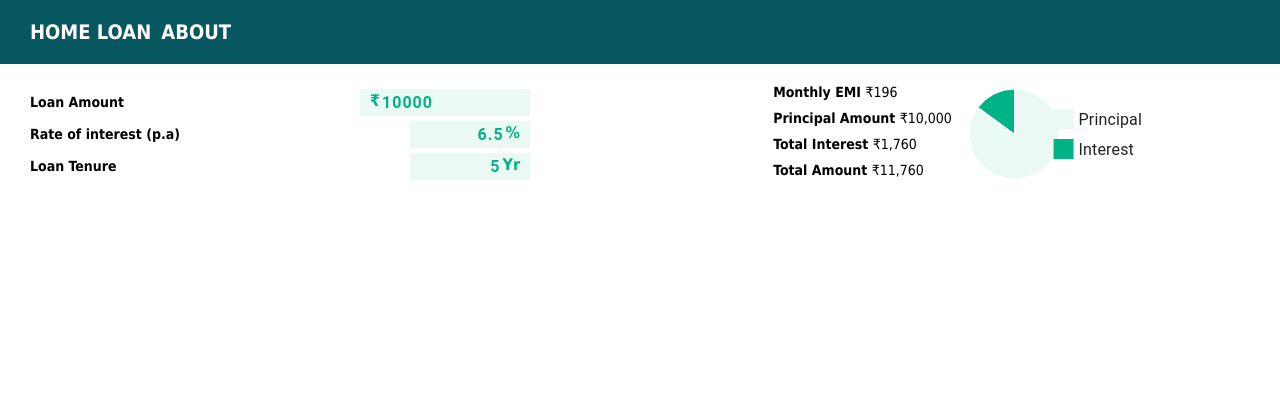
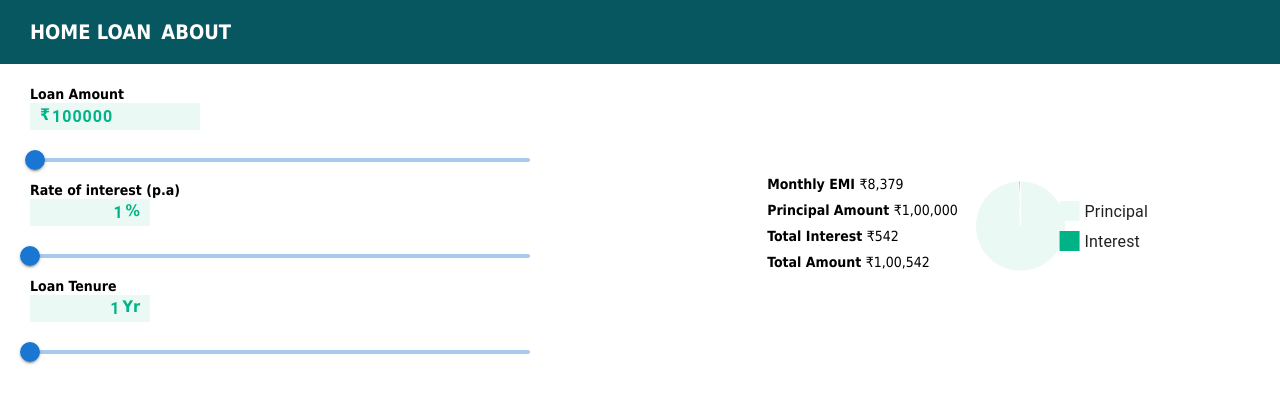
Before and after one commit to souryadeepRC/finance-portal, a React (Create React App) app: page /home-loan in a window 1280 px wide. Shown: the top 404 px of the page. Built offline with nearby package versions, Linux system fonts and the light colour scheme.

Commit message:
B-1-T-4 : total interest calculation- input slider add

```diff
--- a/src/pages/home-loan/home-loan-utils.ts
+++ b/src/pages/home-loan/home-loan-utils.ts
@@ -1,11 +1,183 @@
-export const calculateEMI = (loanAmount: number, interestRate: number, loanTenure: number): number => {
-    const tenureInMonth = loanTenure * 12;
-    if (interestRate === 0) {
-        return Math.round(loanAmount / tenureInMonth);
+// type
+import {
+  HomeLoanAmortizationType,
+  HomeLoanBreakupType,
+} from "src/store/home-loan-reducer/home-loan-types";
+
+export const calculateEMI = (
+  loanAmount: number,
+  interestRate: number,
+  loanTenure: number
+): HomeLoanBreakupType => {
+  const tenureInMonth: number = loanTenure * 12;
+  const monthlyRate: number = interestRate / (12 * 100);
+
+  const monthlyEmi: number =
+    (loanAmount * monthlyRate * Math.pow(1 + monthlyRate, tenureInMonth)) /
+    (Math.pow(1 + monthlyRate, tenureInMonth) - 1);
+
+  let remainingBalance: number = loanAmount;
+  let interestAmount: number = 0;
+  const amortizationDetails: HomeLoanAmortizationType[] = [];
+
+  for (; remainingBalance > 0; ) {
+    const interestPaid:number  = remainingBalance * monthlyRate;
+    const principalPaid:number  = monthlyEmi - interestPaid;
+    remainingBalance = remainingBalance - principalPaid;
+    amortizationDetails.push({
+      principalPaid,
+      interestPaid,
+      remainingBalance,
+    });
+
+    interestAmount += interestPaid;
+  }
+
+  return {
+    monthlyEmi,
+    amortizationDetails,
+    interestAmount,
+    totalAmount: loanAmount + interestAmount,
+  };
+};
+
+export const calculateLoanAmortization = (
+  loanAmount: number,
+  interestRate: number,
+  loanTenure: number,
+  monthlyEmi: number,
+  loanCreditDate: any,
+  loanEmiDate: any
+): any => {
+  const emiDay = 31;
+  let RemainingPrincipal = loanAmount;
+  let calMonth = 1;
+  let calYear = 2023;
+  let loanCreditDay = 1;
+  let loanCreditMonth = 1;
+  let loanCreditYear = 2023;
+  let partPeriodTotalInterestInMonth = [];
+  let emiPaid = [];
+  let prevPPI: any = {};
+  if (loanCreditDay > emiDay) {
+    const interestCalDay = new Date(
+      loanCreditYear,
+      loanCreditMonth,
+      0
+    ).getDate();
+
+    const beforeEmiInterest = 0;
+    const afterEmiDay = interestCalDay - loanCreditDay + 1; // 22;
+    const afterEmiInterest = Math.round(
+      RemainingPrincipal * (interestRate / 365) * (1 / 100) * afterEmiDay
+    );
+
+    partPeriodTotalInterestInMonth.push({
+      beforeEmiInterest,
+      afterEmiInterest,
+      total: beforeEmiInterest + afterEmiInterest,
+    });
+    RemainingPrincipal += afterEmiInterest;
+
+    console.log(` Month ${calMonth} \nINT : ${
+      beforeEmiInterest + afterEmiInterest
     }
-    const monthlyRate = interestRate / (12 * 100);
-    return Math.round(
-        (loanAmount * monthlyRate * Math.pow(1 + monthlyRate, tenureInMonth)) /
-        (Math.pow(1 + monthlyRate, tenureInMonth) - 1)
+        \n Balance : ${RemainingPrincipal}`);
+    prevPPI = {
+      beforeEmiInterest,
+      afterEmiInterest,
+      total: beforeEmiInterest + afterEmiInterest,
+    };
+  } else {
+    const interestCalDay = new Date(
+      loanCreditYear,
+      loanCreditMonth,
+      0
+    ).getDate();
+
+    const beforeEmiDay = emiDay - loanCreditDay; //9;
+    const afterEmiDay = interestCalDay - beforeEmiDay; // 22;
+    const beforeEmiAmount = RemainingPrincipal;
+
+    const beforeEmiInterest = Math.round(
+      beforeEmiAmount * (interestRate / 365) * (1 / 100) * beforeEmiDay
     );
+
+    const afterEmiAmount = beforeEmiAmount - monthlyEmi;
+    const afterEmiInterest =
+      afterEmiAmount > 0
+        ? Math.round(
+            afterEmiAmount * (interestRate / 365) * (1 / 100) * afterEmiDay
+          )
+        : 0;
+
+    partPeriodTotalInterestInMonth.push({
+      beforeEmiInterest,
+      afterEmiInterest,
+      total: beforeEmiInterest + afterEmiInterest,
+    });
+    RemainingPrincipal += beforeEmiInterest + afterEmiInterest - monthlyEmi;
+    console.log(` Month ${calMonth} \nINT : ${
+      beforeEmiInterest + afterEmiInterest
+    }
+        \n Balance : ${RemainingPrincipal}`);
+    emiPaid.push({
+      calMonth,
+      intPaid: beforeEmiInterest,
+      principalPaid: monthlyEmi - beforeEmiInterest,
+    });
+    prevPPI = {
+      beforeEmiInterest,
+      afterEmiInterest,
+      total: beforeEmiInterest + afterEmiInterest,
+    };
+  }
+  calYear = calMonth === 12 ? calYear + 1 : calYear;
+  calMonth = calMonth === 12 ? 1 : calMonth + 1;
+
+  for (let i = 0; RemainingPrincipal > 0; i++) {
+    const interestCalDay = new Date(calYear, calMonth, 0).getDate();
+
+    const beforeEmiDay = emiDay - 1; //9;
+    const afterEmiDay = interestCalDay - beforeEmiDay; // 22;
+    const beforeEmiAmount = RemainingPrincipal;
+
+    const beforeEmiInterest = Math.round(
+      beforeEmiAmount * (interestRate / 365) * (1 / 100) * beforeEmiDay
+    );
+    const afterEmiAmount = beforeEmiAmount - monthlyEmi;
+    const afterEmiInterest =
+      afterEmiAmount > 0
+        ? Math.round(
+            afterEmiAmount * (interestRate / 365) * (1 / 100) * afterEmiDay
+          )
+        : 0;
+
+    partPeriodTotalInterestInMonth.push({
+      beforeEmiInterest,
+      afterEmiInterest,
+      total: beforeEmiInterest + afterEmiInterest,
+    });
+    RemainingPrincipal += beforeEmiInterest + afterEmiInterest - monthlyEmi;
+
+    console.log(` Month ${calMonth} \nINT : ${
+      beforeEmiInterest + afterEmiInterest
+    }
+        \n EMI : ${monthlyEmi}
+        \n Balance : ${RemainingPrincipal}`);
+    const intPaid = prevPPI.afterEmiInterest + beforeEmiInterest;
+    emiPaid.push({
+      calMonth,
+      intPaid,
+      principalPaid: monthlyEmi - intPaid,
+    });
+    calYear = calMonth === 12 ? calYear + 1 : calYear;
+    calMonth = calMonth === 12 ? 1 : calMonth + 1;
+    prevPPI = {
+      beforeEmiInterest,
+      afterEmiInterest,
+      total: beforeEmiInterest + afterEmiInterest,
+    };
+  }
+  console.log(emiPaid);
 };
--- a/src/pages/home-loan/loan-breakup/LoanBreakup.tsx
+++ b/src/pages/home-loan/loan-breakup/LoanBreakup.tsx
@@ -1,7 +1,7 @@
 import { memo } from "react";
 import { useSelector } from "react-redux";
 // library
-import { PieChart  } from "@mui/x-charts/PieChart";
+import { PieChart } from "@mui/x-charts/PieChart";
 // selectors
 import {
   selectLoanAmount,
@@ -12,13 +12,8 @@ import {
 import { calculateEMI } from "../home-loan-utils";
 // styles
 import styles from "./LoanBreakup.module.scss";
+import { HomeLoanBreakupType } from "src/store/home-loan-reducer/home-loan-types";
 // types
-type LoanBreakupType = {
-  principalAmount: number;
-  interestAmount: number;
-  totalAmount: number;
-  monthlyEmi: number;
-};
 type BreakupLabelProps = {
   label: string;
   value: number;
@@ -37,34 +32,14 @@ const LoanBreakup = memo((): JSX.Element => {
   const loanAmount: string = useSelector(selectLoanAmount);
   const interestRate: string = useSelector(selectLoanInterestRate);
   const loanTenure: string = useSelector(selectLoanTenure);
-  // fns
-  const getLoanBreakupDetails = (): LoanBreakupType => {
-    const convertedLoanAmount: number = +loanAmount;
-    const convertedInterestRate: number = +interestRate;
-    const convertedLoanTenure: number = +loanTenure;
 
-    const monthlyEmi: number = calculateEMI(
-      convertedLoanAmount,
-      convertedInterestRate,
-      convertedLoanTenure
-    );
-    const totalAmount: number = monthlyEmi * (convertedLoanTenure * 12);
-    const interestAmount: number = totalAmount - convertedLoanAmount;
-    return {
-      principalAmount: convertedLoanAmount,
-      interestAmount: interestAmount,
-      totalAmount: totalAmount,
-      monthlyEmi: monthlyEmi,
-    };
-  };
 
   // compute
-  const {
-    principalAmount,
-    interestAmount,
-    totalAmount,
-    monthlyEmi,
-  }: LoanBreakupType = getLoanBreakupDetails();
+  const { monthlyEmi,totalAmount,interestAmount }: HomeLoanBreakupType = calculateEMI(
+    +loanAmount,
+    +interestRate,
+    +loanTenure
+  );
   // return fns
   return (
     <div className={styles["loan-result__container"]}>
@@ -72,25 +47,24 @@ const LoanBreakup = memo((): JSX.Element => {
       {+loanTenure > 0 && +loanTenure <= 30 ? (
         <div className={styles["loan-breakup__container"]}>
           <div className={styles["loan-breakup-data__container"]}>
-            <BreakupLabel label="Monthly EMI" value={monthlyEmi} />
-            <BreakupLabel label="Principal Amount" value={principalAmount} />
-            <BreakupLabel label="Total Interest" value={interestAmount} />
-            <BreakupLabel label="Total Amount" value={totalAmount} />
+            <BreakupLabel label="Monthly EMI" value={Math.round(monthlyEmi)} />
+            <BreakupLabel label="Principal Amount" value={+loanAmount} />
+            <BreakupLabel label="Total Interest" value={Math.round(interestAmount)} />
+            <BreakupLabel label="Total Amount" value={Math.round(totalAmount)} />
           </div>
           <PieChart
-
             series={[
               {
                 data: [
                   {
                     id: 0,
-                    value: principalAmount,
+                    value: +loanAmount,
                     label: "Principal",
                     color: "#ebf9f5",
                   },
                   {
                     id: 1,
-                    value: interestAmount,
+                    value: Math.round(interestAmount),
                     label: "Interest",
                     color: "#00b386",
                   },
--- a/src/pages/home-loan/loan-input-form/LoanInputForm.tsx
+++ b/src/pages/home-loan/loan-input-form/LoanInputForm.tsx
@@ -20,6 +20,7 @@ import { isFloatingNumeric, isNumeric } from "src/utils/string-utils";
 import styles from "./LoanInputForm.module.scss";
 // types
 import { AppDispatch } from "src/store/store";
+import { HomeLoanInputType } from "src/store/home-loan-reducer/home-loan-types";
 
 const LoanInputForm = memo((): JSX.Element => {
   // store
@@ -33,9 +34,12 @@ const LoanInputForm = memo((): JSX.Element => {
     return modifiedValue === "" || isFloatingNumeric(modifiedValue);
   };
 
-  const modifyLoanDetails = (e: React.ChangeEvent<HTMLInputElement>): void => {
-    const enteredId: string = e.target.id;
-    const enteredValue: string = e.target.value;
+  const modifyLoanDetails = ({
+    enteredId,
+    enteredValue,
+  }: HomeLoanInputType): void => {
+    /*     const enteredId: string = e.target.id;
+    const enteredValue: string = e.target.value; */
 
     if (!isValidData(enteredValue)) return;
     switch (enteredId) {
@@ -46,7 +50,7 @@ const LoanInputForm = memo((): JSX.Element => {
         dispatch(updateInterestRate(enteredValue));
         return;
       case "loanTenure":
-        if(isNumeric(enteredValue)){
+        if (isNumeric(enteredValue)) {
           dispatch(updateLoanTenure(enteredValue));
         }
         return;
@@ -61,6 +65,10 @@ const LoanInputForm = memo((): JSX.Element => {
         label="Loan Amount"
         icon="&#8377;"
         value={loanAmount}
+        defaultValue={10000}
+        minValue={1000}
+        maxValue={10000000}
+        disabledValue={0}
         onChange={modifyLoanDetails}
       />
       <LoanInputField
@@ -68,6 +76,11 @@ const LoanInputForm = memo((): JSX.Element => {
         label="Rate of interest (p.a)"
         icon="%"
         value={interestRate}
+        defaultValue={6.5}
+        step={0.1}
+        minValue={1}
+        maxValue={30}
+        disabledValue={0}
         onChange={modifyLoanDetails}
       />
       <LoanInputField
@@ -75,6 +88,10 @@ const LoanInputForm = memo((): JSX.Element => {
         label="Loan Tenure"
         icon="Yr"
         value={loanTenure}
+        defaultValue={10}
+        minValue={1}
+        maxValue={30}
+        disabledValue={0}
         onChange={modifyLoanDetails}
       />
     </div>
--- a/src/pages/home-loan/loan-input-form/loan-input-field/LoanInputField.tsx
+++ b/src/pages/home-loan/loan-input-form/loan-input-field/LoanInputField.tsx
@@ -1,8 +1,10 @@
 import { memo } from "react";
 // library
 import { Input } from "@mui/material";
+import Slider from "@mui/material/Slider";
 // styles
 import styles from "./LoanInputField.module.scss";
+import { HomeLoanInputType } from "src/store/home-loan-reducer/home-loan-types";
 // type
 type LoanInputFieldProps = {
   className?: string;
@@ -10,7 +12,12 @@ type LoanInputFieldProps = {
   label: string;
   icon: string;
   value: string;
-  onChange: (e: React.ChangeEvent<HTMLInputElement>) => void;
+  step?: number;
+  defaultValue: number;
+  minValue: number;
+  maxValue: number;
+  disabledValue: number;
+  onChange: ({ enteredId, enteredValue }: HomeLoanInputType) => void;
 };
 const LoanInputField = memo(
   ({
@@ -19,21 +26,54 @@ const LoanInputField = memo(
     label,
     icon,
     value,
+    defaultValue,
+    step = 1,
+    minValue,
+    maxValue,
+    disabledValue,
     onChange,
   }: LoanInputFieldProps): JSX.Element => {
+    // fns
+    const onSliderChange = (e: Event, newValue: number | number[]): void => {
+      onChange({
+        enteredId: id,
+        enteredValue: `${newValue}`,
+      });
+    };
+    const onInputChange = (e: React.ChangeEvent<HTMLInputElement>): void => {
+      const enteredId: string = e.target.id;
+      const enteredValue: string = e.target.value;
+      onChange({
+        enteredId,
+        enteredValue,
+      });
+    };
     // render fns
     return (
       <div className={styles["loan-input-field__container"]}>
+        <div>
           <label className={styles["input-label"]}>{label}</label>
           <div className={`${className} ${styles["input-value__container"]}`}>
             <Input
               disableUnderline={true}
               id={id}
               value={value}
-            onChange={onChange}
+              onChange={onInputChange}
             />
             <span>{icon}</span>
           </div>
+        </div>
+        <Slider
+          defaultValue={defaultValue}
+          step={step}
+          aria-label={label}
+          valueLabelDisplay="auto"
+          value={parseFloat(value)}
+          min={minValue}
+          max={maxValue}
+          disabled={parseFloat(value) === disabledValue}
+          onChange={onSliderChange}
+        />
       </div>
     );
   }
--- a/src/store/home-loan-reducer/home-loan-reducers.ts
+++ b/src/store/home-loan-reducer/home-loan-reducers.ts
@@ -6,9 +6,9 @@ import { HomeLoanReducerActionType } from "./home-loan-types";
 
 
 const initialState: HomeLoanReducerType = {
-    loanAmount: '10000',
-    interestRate: '6.5',
-    loanTenure: '5'
+    loanAmount: '100000',
+    interestRate: '1',
+    loanTenure: '1'
 }
 const HomeLoanReducer = (state = initialState, action: HomeLoanReducerActionType): HomeLoanReducerType => {
     const { type, payload } = action;
```
Also changed, not shown: src/store/home-loan-reducer/home-loan-types.ts (+22 -6 lines). Lines whose indentation alone changed are shown as unchanged.
